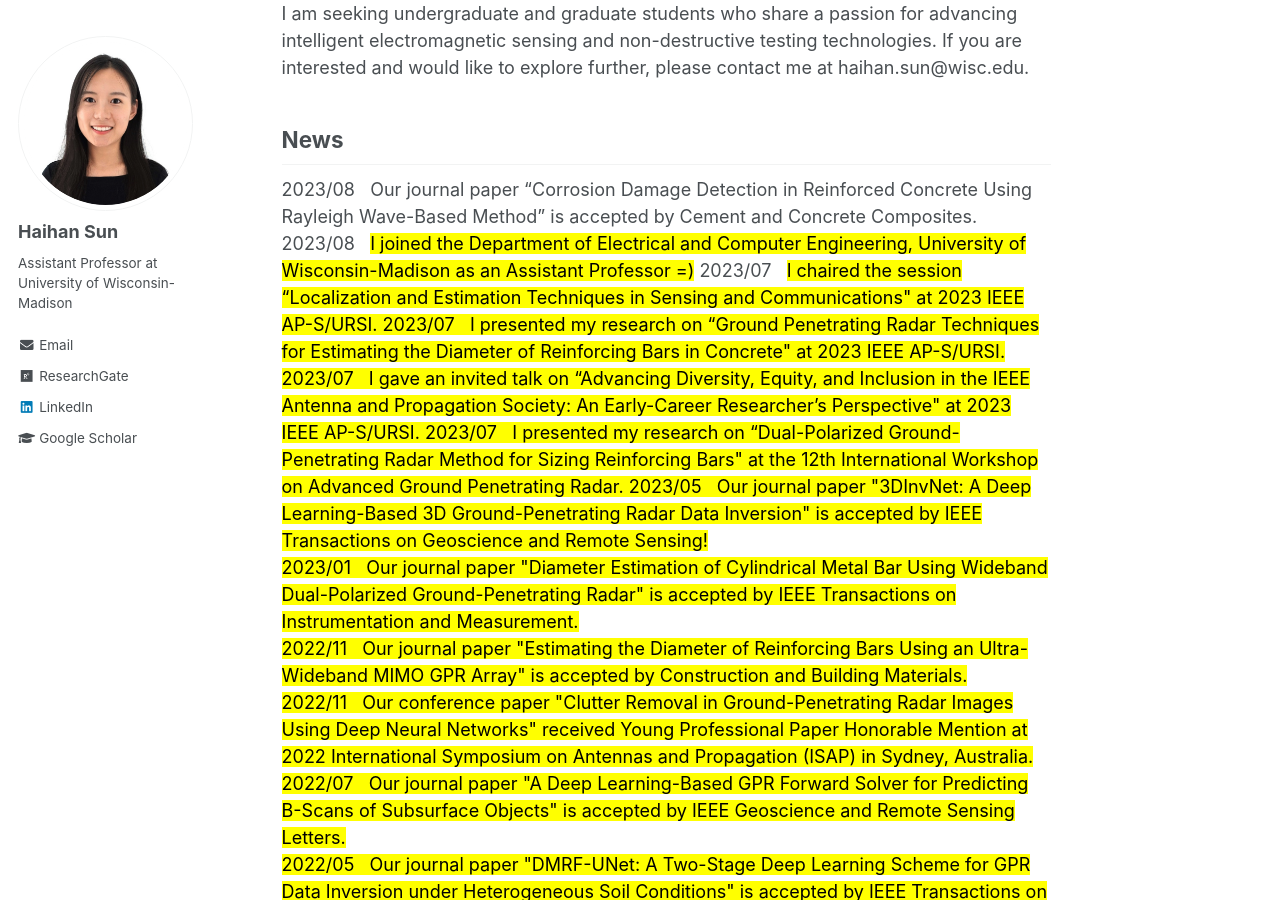
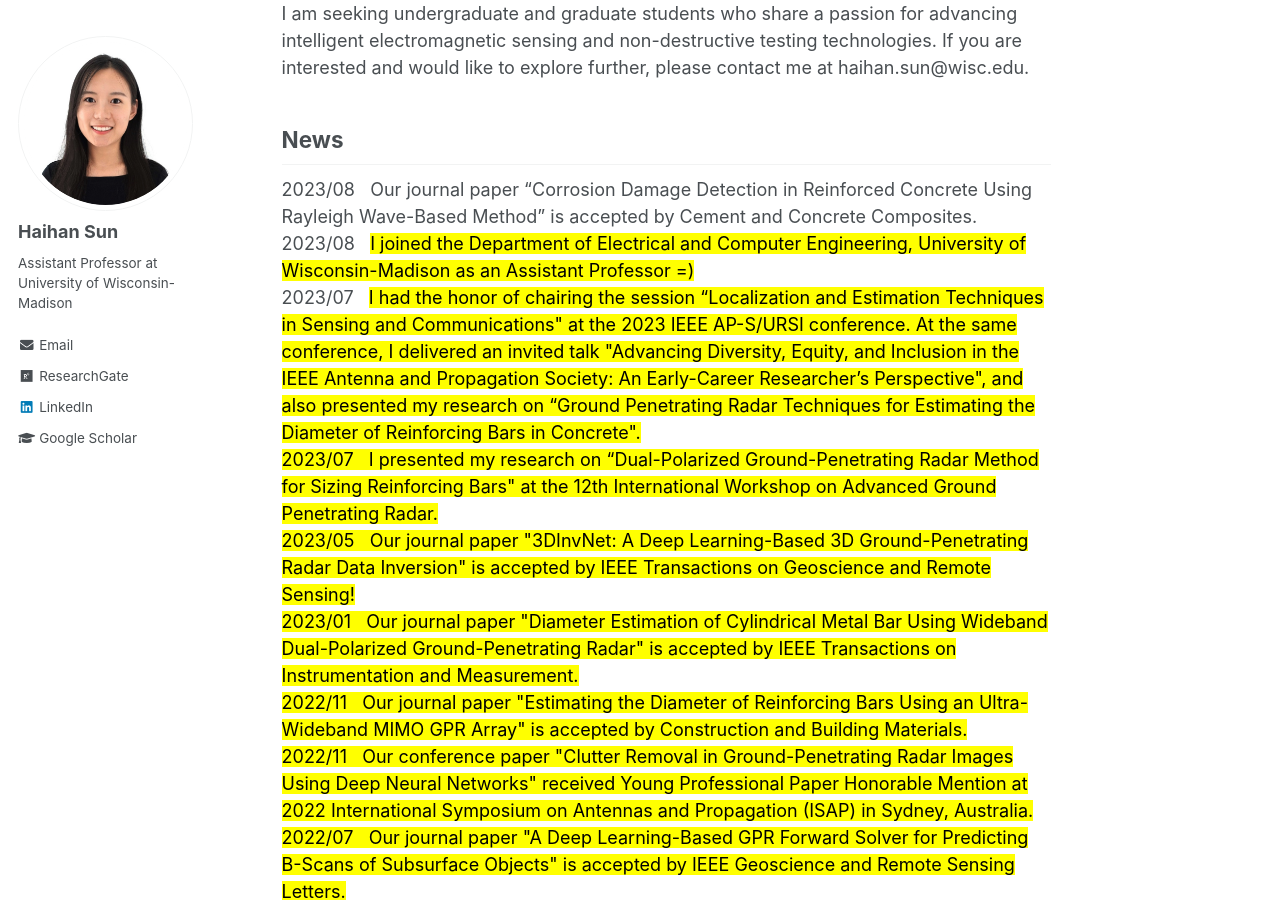
Before and after one commit to Haihan-Sun/Haihan-Sun.github.io, a Jekyll site: the page built from _pages/about.md, in a window 1280 px wide and 900 px high, scrolled down 319 px. Built offline with Jekyll 4.4.1, drawn with Linux system fonts in a browser that asks for light colours.

Commit message:
Update about.md

```diff
--- a/_pages/about.md
+++ b/_pages/about.md
@@ -16,11 +16,9 @@ I am seeking undergraduate and graduate students who share a passion for advanci
 News
 ------
 2023/08  &nbsp;&nbsp;Our journal paper "Corrosion Damage Detection in Reinforced Concrete Using Rayleigh Wave-Based Method" is accepted by Cement and Concrete Composites. <br>
-2023/08  &nbsp;&nbsp;<mark>I joined the Department of Electrical and Computer Engineering, University of Wisconsin-Madison as an Assistant Professor =)</mark>
-2023/07  &nbsp;&nbsp;<mark>I chaired the session “Localization and Estimation Techniques in Sensing and Communications" at 2023 IEEE AP-S/URSI.
-2023/07  &nbsp;&nbsp;<mark>I presented my research on “Ground Penetrating Radar Techniques for Estimating the Diameter of Reinforcing Bars in Concrete" at 2023 IEEE AP-S/URSI.
-2023/07  &nbsp;&nbsp;<mark>I gave an invited talk on “Advancing Diversity, Equity, and Inclusion in the IEEE Antenna and Propagation Society: An Early-Career Researcher’s Perspective" at 2023 IEEE AP-S/URSI.
-2023/07  &nbsp;&nbsp;<mark>I presented my research on “Dual-Polarized Ground-Penetrating Radar Method for Sizing Reinforcing Bars" at the 12th International Workshop on Advanced Ground Penetrating Radar.
+2023/08  &nbsp;&nbsp;<mark>I joined the Department of Electrical and Computer Engineering, University of Wisconsin-Madison as an Assistant Professor =)</mark>  <br>
+2023/07  &nbsp;&nbsp;<mark>I had the honor of chairing the session “Localization and Estimation Techniques in Sensing and Communications" at the 2023 IEEE AP-S/URSI conference. At the same conference, I delivered an invited talk "Advancing Diversity, Equity, and Inclusion in the IEEE Antenna and Propagation Society: An Early-Career Researcher’s Perspective", and also presented my research on “Ground Penetrating Radar Techniques for Estimating the Diameter of Reinforcing Bars in Concrete".<br>
+2023/07  &nbsp;&nbsp;I presented my research on “Dual-Polarized Ground-Penetrating Radar Method for Sizing Reinforcing Bars" at the 12th International Workshop on Advanced Ground Penetrating Radar.  <br>
 2023/05  &nbsp;&nbsp;Our journal paper "3DInvNet: A Deep Learning-Based 3D Ground-Penetrating Radar Data Inversion" is accepted by IEEE Transactions on Geoscience and Remote Sensing! <br>
 2023/01  &nbsp;&nbsp;Our journal paper "Diameter Estimation of Cylindrical Metal Bar Using Wideband Dual-Polarized Ground-Penetrating Radar" is accepted by IEEE Transactions on Instrumentation and Measurement. <br>
 2022/11  &nbsp;&nbsp;Our journal paper "Estimating the Diameter of Reinforcing Bars Using an Ultra-Wideband MIMO GPR Array" is accepted by Construction and Building Materials. <br>
```
